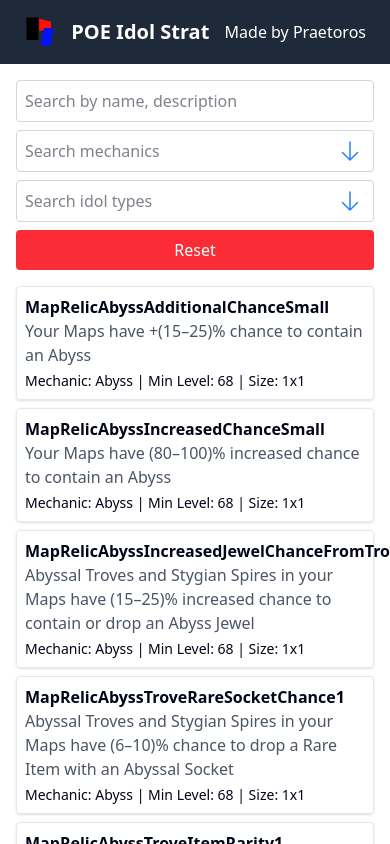
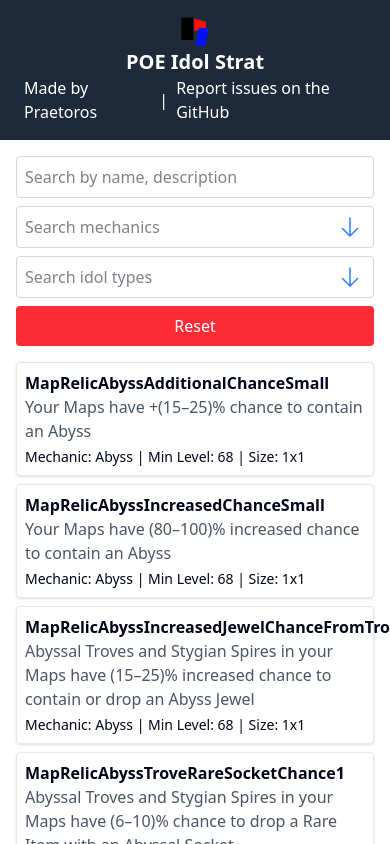
Before and after one commit to praetoros/poe-idol-strat, a React (Vite) app: page / in a window 390 px wide. Shown: the top 844 px of the page. Built offline with nearby package versions, Linux system fonts and the light colour scheme.

Commit message:
fix mobile header

```diff
--- a/src/components/header.tsx
+++ b/src/components/header.tsx
@@ -1,7 +1,7 @@
 const Header = () => {
 	return (
 		<header className="w-full bg-gray-800 px-6 py-4 text-white">
-			<div className="container mx-auto flex items-center justify-between">
+			<div className="container mx-auto flex flex-col items-center justify-between md:flex-row">
 				<a href="/">
 					<img src="/favico.webp" alt="Logo" className="h-8 w-auto" />
 				</a>
@@ -19,6 +19,15 @@
 					>
 						Made by Praetoros
 					</a>
+					<span className="mx-2">|</span>
+					<a
+						href="https://github.com/praetoros/poe-idol-strat/issues"
+						target="_blank"
+						rel="noreferrer"
+						className="hover:underline"
+					>
+						Report issues on the GitHub
+					</a>
 				</div>
 			</div>
 		</header>
```
